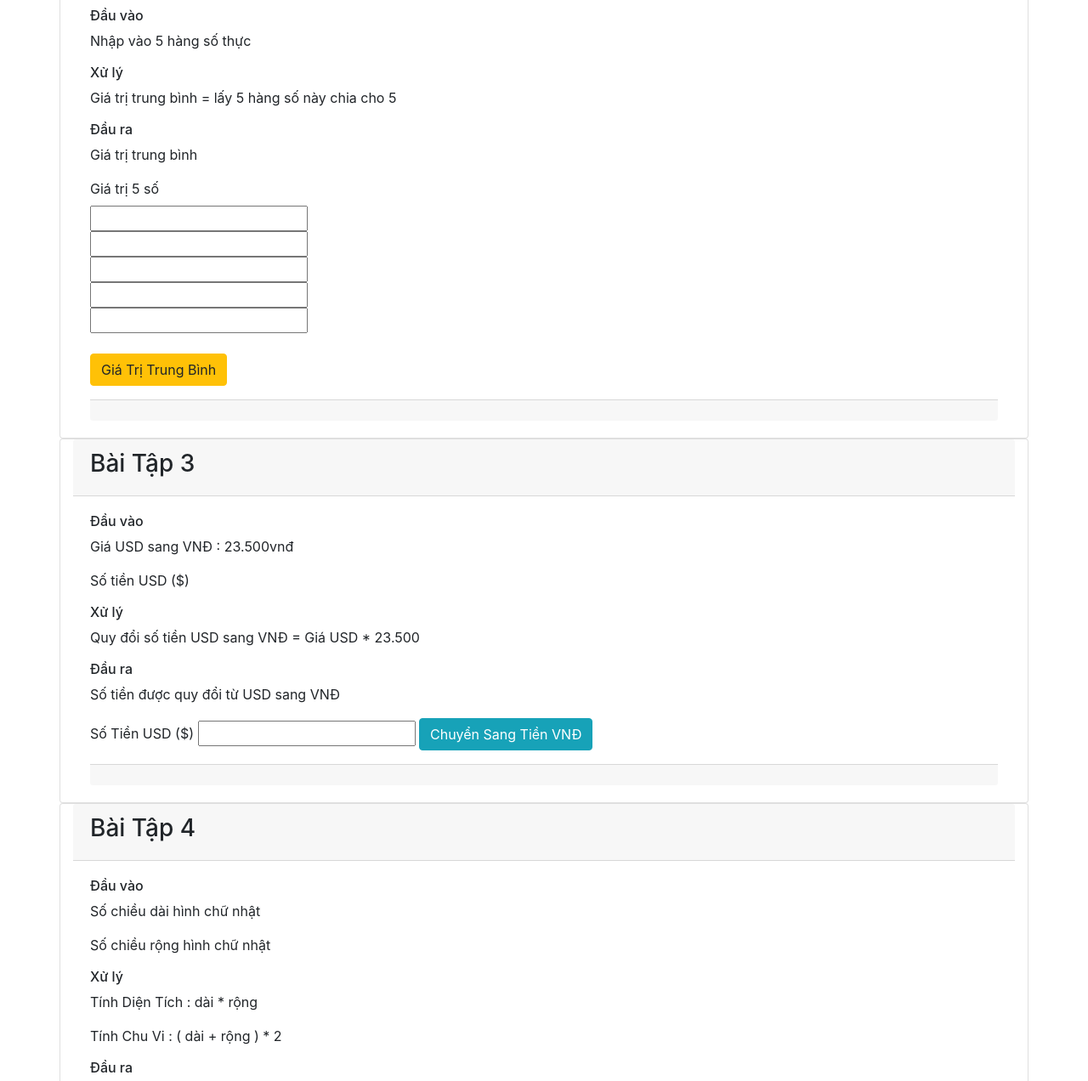
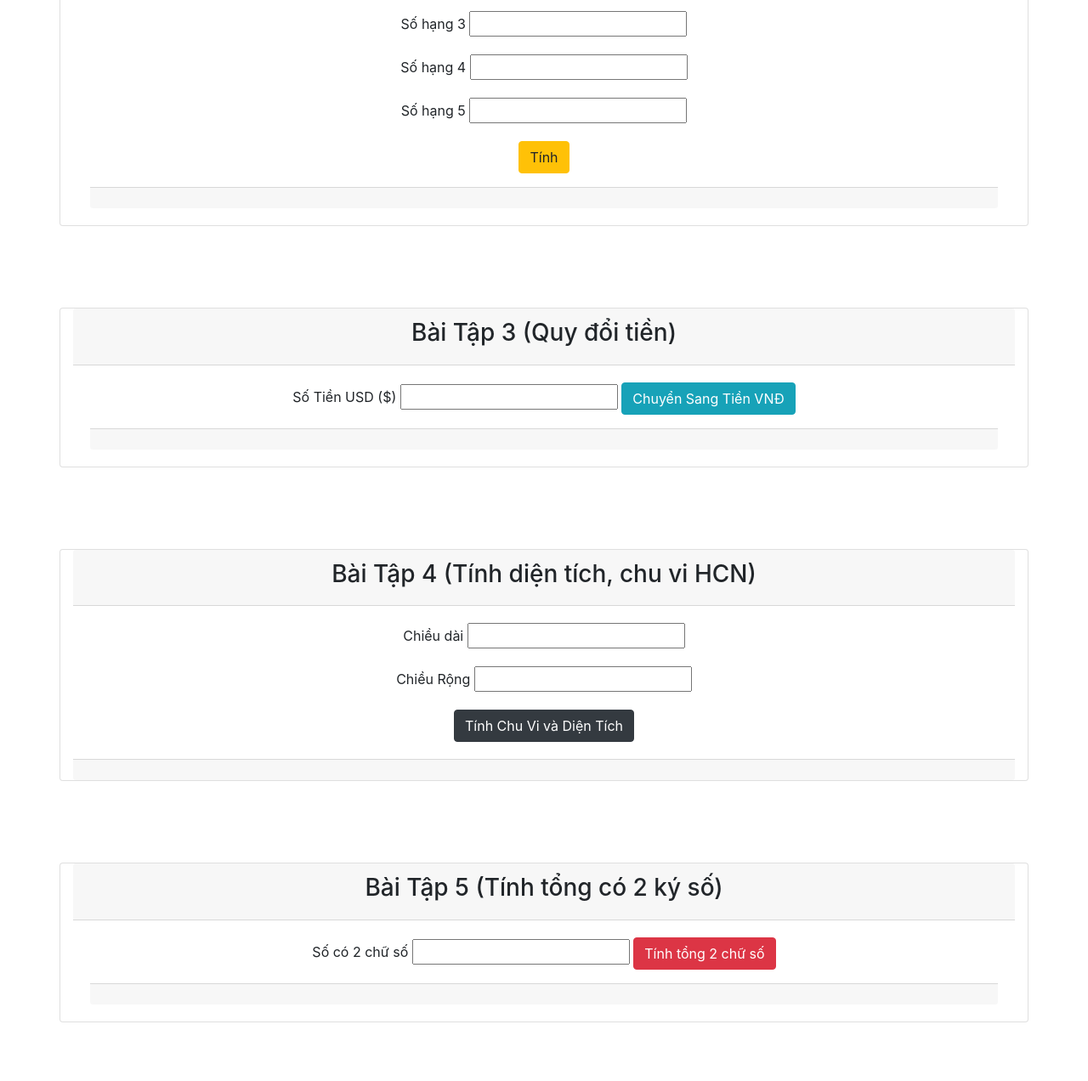
Before and after one commit to nguyentronghuu1910/BC29_JS_Buoi2-3_NguyenTrongHuu, a plain HTML site: page index.html in a window 1280 px wide. Shown: the part 508-1780 px from the top of the page at 85% size. After the commit the page ends 1759 px from the top, so only its background shows below. Drawn offline with nearby package versions, Linux system fonts and the light colour scheme.

Commit message:
update html

```diff
--- a/index.html
+++ b/index.html
@@ -17,19 +17,12 @@
     <!-- Bài tập 1  -->
 
     <section class="container">
-        <div class="row">
+        <div class="row py-5 text-center">
             <div class="card col-xl">
                 <div class="card-header">
-                    <h3>Bài tập 1</h3>
+                    <h3>Bài tập 1 (Tính tiền lương nhân viên)</h3>
                 </div>
                 <div class="card-body">
-                    <h6>Đầu vào</h6>
-                    <p>Lương 1 ngày nhân viên</p>
-                    <h6>Xử lý</h6>
-                    <p>Số ngày nhân viên làm</p>
-                    <p>Lương 1 ngày * số giờ làm</p>
-                    <h6>Đầu ra</h6>
-                    <p>Tiền lương nhân viên</p>
                     <div class="form-group">
                         <label for="">Số ngày làm</label>
                         <input id="soNgayLam" type="text" value="">
@@ -44,26 +37,36 @@
     <!-- Bài tập 2  -->
 
     <section class="container">
-        <div class="row">
+        <div class="row py-5 text-center">
             <div class="card col-xl">
                 <div class="card-header">
-                    <h3>Bài tập 2</h3>
+                    <h3>Bài tập 2 (Tính giá trị trung bình)</h3>
                 </div>
                 <div class="card-body">
-                    <h6>Đầu vào</h6>
-                    <p>Nhập vào 5 hàng số thực</p>
-                    <h6>Xử lý</h6>
-                    <p>Giá trị trung bình = lấy 5 hàng số này chia cho 5</p>
-                    <h6>Đầu ra</h6>
-                    <p>Giá trị trung bình</p>
                     <div class="form-group">
-                        <label for="">Giá trị 5 số</label> <br />
-                        <input id="a" type="text" value=""><br />
-                        <input id="b" type="text" value=""><br />
-                        <input id="c" type="text" value=""><br />
-                        <input id="d" type="text" value=""><br />
-                        <input id="e" type="text" value=""><br /><br />
-                        <button id="btn_giatri" class="btn btn-warning"> Giá Trị Trung Bình</button>
+                        <label for="">Số hạng 1</label>
+                        <input id="a" type="text">
+                    </div>
+                    <div class="form-group">
+                        <label for="">Số hạng 2</label>
+                        <input id="b" type="text">
+                    </div>
+                    <div class="form-group">
+                        <label for="">Số hạng 3</label>
+                        <input id="c" type="text">
+                    </div>
+                    <div class="form-group">
+                        <label for="">Số hạng 4</label>
+                        <input id="d" type="text">
+                    </div>
+                    <div class="form-group">
+                        <label for="">Số hạng 5</label>
+                        <input id="e" type="text">
+                    </div>
+                    <div class="form-group">
+                        <button id="btn_giatri" class="btn btn-warning">
+                            Tính
+                        </button>
                     </div>
                     <div id="footerGiatritb" class="card-footer text-muted"></div>
                 </div>
@@ -74,19 +77,12 @@
     <!-- Bài tập 3  -->
 
     <section class="container">
-        <div class="row">
+        <div class="row py-5 text-center">
             <div class="card col-xl">
                 <div class="card-header">
-                    <h3>Bài Tập 3</h3>
+                    <h3>Bài Tập 3 (Quy đổi tiền)</h3>
                 </div>
                 <div class="card-body">
-                    <h6>Đầu vào</h6>
-                    <p>Giá USD sang VNĐ : 23.500vnđ</p>
-                    <p>Số tiền USD ($)</p>
-                    <h6>Xử lý</h6>
-                    <p>Quy đổi số tiền USD sang VNĐ = Giá USD * 23.500</p>
-                    <h6>Đầu ra</h6>
-                    <p>Số tiền được quy đổi từ USD sang VNĐ</p>
                     <div class="form-group">
                         <label for="">Số Tiền USD ($)</label>
                         <input id="tienUsd" type="number" value="">
@@ -101,48 +97,36 @@
     <!-- Bài tập 4  -->
 
     <section class="container">
-        <div class="row">
+        <div class="row py-5 text-center">
             <div class="card col-xl">
                 <div class="card-header">
-                    <h3>Bài Tập 4</h3>
+                    <h3>Bài Tập 4 (Tính diện tích, chu vi HCN)</h3>
                 </div>
                 <div class="card-body">
-                    <h6>Đầu vào</h6>
-                    <p>Số chiều dài hình chữ nhật</p>
-                    <p>Số chiều rộng hình chữ nhật</p>
-                    <h6>Xử lý</h6>
-                    <p>Tính Diện Tích : dài * rộng</p>
-                    <p>Tính Chu Vi : ( dài + rộng ) * 2</p>
-                    <h6>Đầu ra</h6>
-                    <p>Tính & xuất ra diện tích, chu vi của hình chữ nhật</p>
                     <div class="form-group">
                         <label for="">Chiều dài</label>
                         <input id="chieuDai" type="number" value="">
+                    </div>
+                    <div class="form-group">
                         <label for="">Chiều Rộng</label>
                         <input id="chieuRong" type="number" value="">
-                        <button id="btnHcn" class="btn btn-dark"> Tính Chu Vi và Diện Tích</button>
                     </div>
-                    <div id="footerHcn" class="card-footer text-muted"></div>
+                    <button id="btnHcn" class="btn btn-dark"> Tính Chu Vi và Diện Tích</button>
                 </div>
+                <div id="footerHcn" class="card-footer text-muted"></div>
             </div>
+        </div>
     </section>
 
     <!-- Bài tập 5  -->
 
     <section class="container">
-        <div class="row">
+        <div class="row py-5 text-center">
             <div class="card col-xl">
                 <div class="card-header">
-                    <h3>Bài Tập 5</h3>
+                    <h3>Bài Tập 5 (Tính tổng có 2 ký số)</h3>
                 </div>
                 <div class="card-body">
-                    <h6>Đầu vào</h6>
-                    <p>Nhập 1 số có 2 chữ số bất kỳ</p>
-                    <h6>Xử lý</h6>
-                    <p>tách hàng đơn vị và hàng chục cả số</p>
-                    <p>lấy 2 số tách được cộng lại</p>
-                    <h6>Đầu ra</h6>
-                    <p>Tính tổng của số vừa nhập</p>
                     <div class="form-group">
                         <label for="">Số có 2 chữ số</label>
                         <input id="soNguyen" type="number" value="">
--- a/main.js
+++ b/main.js
@@ -16,8 +16,10 @@ document.getElementById("btnclick").onclick = function () {
   var luongNv = luongNgay * soNgayLam;
   // format vnđ
   var currentFormat = new Intl.NumberFormat("vn-VN");
-  document.getElementById("footerNgaycong").innerHTML = "Tiền lương nhân viên nhận được là : " + currentFormat.format(luongNv) + " VNĐ " ;
-
+  document.getElementById("footerNgaycong").innerHTML =
+    "Tiền lương nhân viên nhận được là : " +
+    currentFormat.format(luongNv) +
+    " VNĐ ";
 };
 
 //~~~~~~~~~~~~~~~~~~~~~~~~~~~~~~~~~~~~~~~~~~~~~~~~~~~~~~~~~~~~~~~~~~~~~~~~~~~~~~
@@ -34,19 +36,20 @@ document.getElementById("btnclick").onclick = function () {
  *   + giaTri_TB
  */
 
-document.getElementById("btn_giatri").onclick = function (){
-    var a = document.getElementById("a").value*1 ;
-    var b = document.getElementById("b").value*1 ;
-    var c = document.getElementById("c").value*1 ;
-    var d = document.getElementById("d").value*1 ;
-    var e = document.getElementById("e").value*1 ;
+document.getElementById("btn_giatri").onclick = function () {
+  var a = document.getElementById("a").value * 1;
+  var b = document.getElementById("b").value * 1;
+  var c = document.getElementById("c").value * 1;
+  var d = document.getElementById("d").value * 1;
+  var e = document.getElementById("e").value * 1;
 
-    var numberTB = 5 ;
-    var numberTong = (a + b + c + d + e) ;
+  var numberTB = 5;
+  var numberTong = a + b + c + d + e;
 
-    var giaTri_TB = numberTong / numberTB ;
-// console.log("Giá trị trung bình của 5 số là : " + giaTri_TB);
-document.getElementById("footerGiatritb").innerHTML = "Giá trị trung bình của 5 số là : " + giaTri_TB ;
+  var giaTri_TB = numberTong / numberTB;
+  // console.log("Giá trị trung bình của 5 số là : " + giaTri_TB);
+  document.getElementById("footerGiatritb").innerHTML =
+    "Giá trị trung bình của 5 số là : " + giaTri_TB;
 };
 
 //~~~~~~~~~~~~~~~~~~~~~~~~~~~~~~~~~~~~~~~~~~~~~~~~~~~~~~~~~~~~~~~~~~~~~~~~~~~~~~
@@ -63,17 +66,18 @@ document.getElementById("footerGiatritb").innerHTML = "Giá trị trung bình c
  * - Đầu ra :
  *   + Giá quy đổi từ USD sang VNĐ ;
  */
-document.getElementById("raTien").onclick = function (){
+document.getElementById("raTien").onclick = function () {
+  var tienUsd = document.getElementById("tienUsd").value * 1;
+  var tienVnd = 23500;
 
-    var tienUsd = document.getElementById("tienUsd").value*1 ;
-    var tienVnd = 23500;
-
-    var raTien = tienUsd * tienVnd ;
-    // format vnđ
-    var currentFormat = new Intl.NumberFormat("vn-VN");
-    document.getElementById("footerUsd").innerHTML = "Số tiền quy đổi từ USD($) sang VNĐ là : " + currentFormat.format(raTien) + " VNĐ " ;
+  var raTien = tienUsd * tienVnd;
+  // format vnđ
+  var currentFormat = new Intl.NumberFormat("vn-VN");
+  document.getElementById("footerUsd").innerHTML =
+    "Số tiền quy đổi từ USD($) sang VNĐ là : " +
+    currentFormat.format(raTien) +
+    " VNĐ ";
 };
-
 
 //~~~~~~~~~~~~~~~~~~~~~~~~~~~~~~~~~~~~~~~~~~~~~~~~~~~~~~~~~~~~~~~~~~~~~~~~~~~~~~
 
@@ -91,20 +95,19 @@ document.getElementById("raTien").onclick = function (){
  *   + Tính & xuất ra diện tích, chu vi của hình chữ nhật ;
  *
  */
-document.getElementById("btnHcn").onclick = function (){
-    var chieuDai = document.getElementById("chieuDai").value*1 ;
-    var chieuRong = document.getElementById("chieuRong").value*1 ;
-    // Tính chu vi, diện tích
-    var chuVi = (chieuDai + chieuRong) * 2 ;
-    var dienTich = chieuDai * chieuRong ;
+document.getElementById("btnHcn").onclick = function () {
+  var chieuDai = document.getElementById("chieuDai").value * 1;
+  var chieuRong = document.getElementById("chieuRong").value * 1;
+  // Tính chu vi, diện tích
+  var chuVi = (chieuDai + chieuRong) * 2;
+  var dienTich = chieuDai * chieuRong;
 
-    var result ="";
-    result +="<p>Chu vi là : " + chuVi + "</p>";
-    result +="<p>Diện Tích là : " + dienTich + "</p>";
+  var result = "";
+  result += "<p>Chu vi là : " + chuVi + "</p>";
+  result += "<p>Diện Tích là : " + dienTich + "</p>";
 
-    document.getElementById("footerHcn").innerHTML = result ;
+  document.getElementById("footerHcn").innerHTML = result;
 };
-
 
 //~~~~~~~~~~~~~~~~~~~~~~~~~~~~~~~~~~~~~~~~~~~~~~~~~~~~~~~~~~~~~~~~~~~~~~~~~~~~~~
 
@@ -121,15 +124,16 @@ document.getElementById("btnHcn").onclick = function (){
  *   + Tính tổng của số vừa nhập ;
  */
 
-document.getElementById("btnNumber").onclick = function (){
-    var soNguyen = document.getElementById("soNguyen").value*1 ;
-    var hangDv = soNguyen % 10 ;
-    hangDv = parseInt(hangDv) ;
+document.getElementById("btnNumber").onclick = function () {
+  var soNguyen = document.getElementById("soNguyen").value * 1;
+  var hangDv = soNguyen % 10;
+  hangDv = parseInt(hangDv);
 
-    var hangChuc = soNguyen / 10 ;
-    hangChuc = parseInt(hangChuc) ;
+  var hangChuc = soNguyen / 10;
+  hangChuc = parseInt(hangChuc);
 
-    var tongsoNguyen = hangDv + hangChuc ;
+  var tongsoNguyen = hangDv + hangChuc;
 
-    document.getElementById("footersoNguyen").innerHTML = " Tổng 2 chữ số là : " + tongsoNguyen ;
+  document.getElementById("footersoNguyen").innerHTML =
+    " Tổng 2 chữ số là : " + tongsoNguyen;
 };
```
